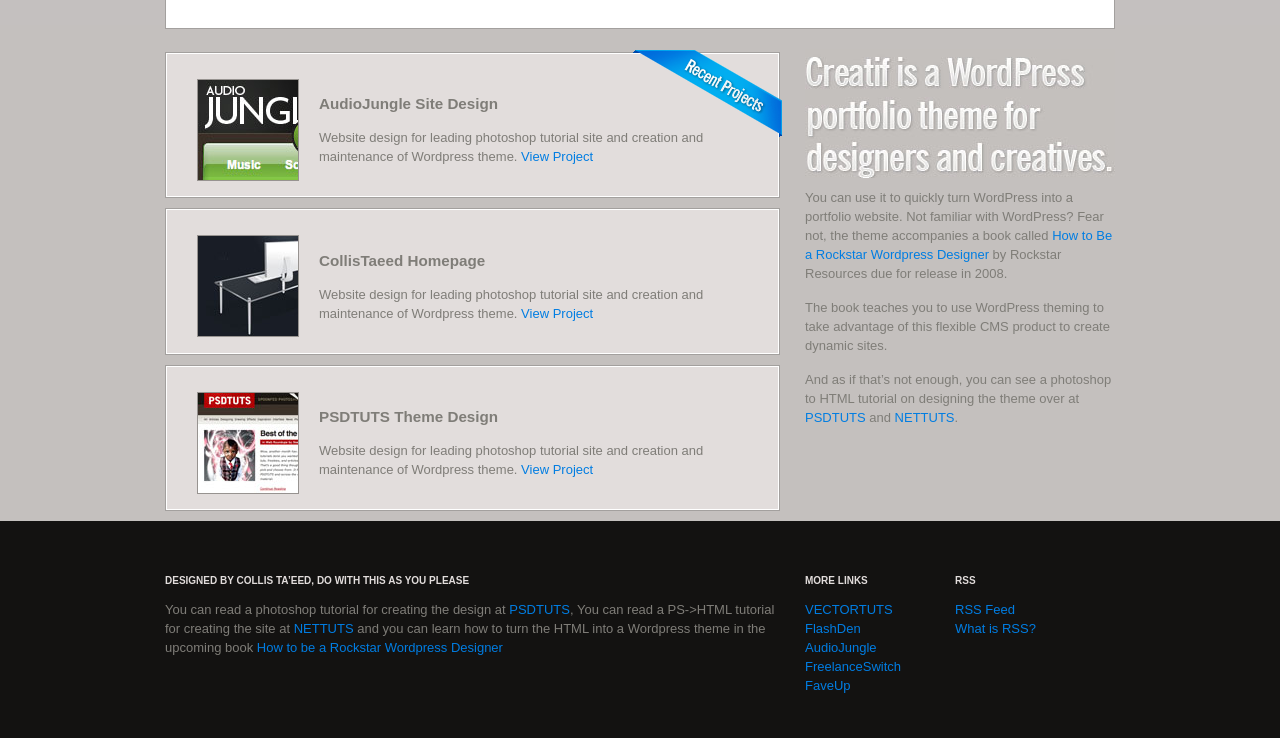
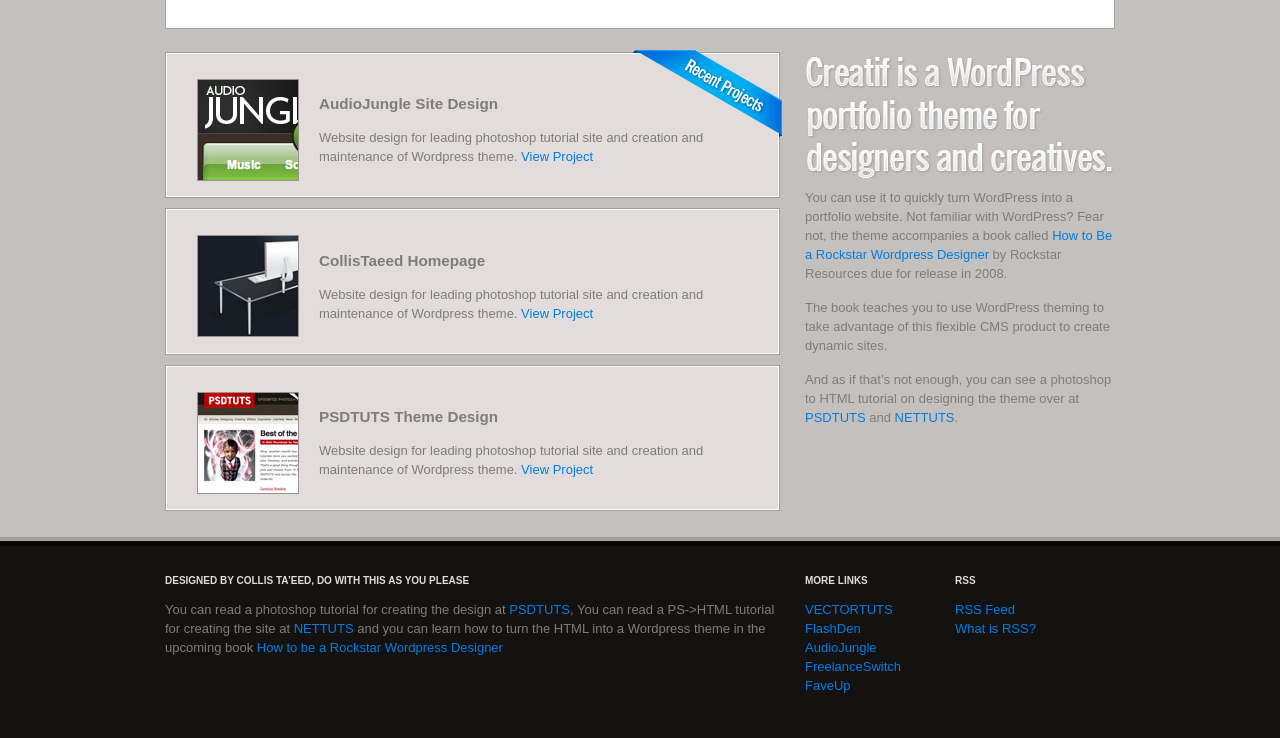
Before and after one commit to xiaoyc-9364/PSD-into-HTML-2, a plain HTML site: page index.html in a window 1280 px wide. Shown: the part 401-1139 px from the top of the page. Drawn offline with Linux system fonts and the light colour scheme.

Commit message:
修复背景

```diff
--- a/css/style.css
+++ b/css/style.css
@@ -45,6 +45,7 @@
 
 #main {
 	background-color: #c4c0be;
+	min-width: 950px;
 	background: #c4c0be url(../images/background_light_slice.jpg) repeat-x;
 }
 #main .container {
@@ -52,12 +53,17 @@
 	min-height: 400px
 }
 #footer {
-	background-image:url(images/background_footer.jpg);
+	background-image:url(../images/background_footer.jpg);
 	background-repeat:repeat-x;
 	padding:40px;
 	position:relative;
 	top:-20px;
 	min-height:130px;
+	min-width: 950px;
+	overflow: hidden;
+	-webkit-box-sizing: border-box;
+	-moz-box-sizing: border-box;
+	box-sizing: border-box;
 }
 .container {
 	width: 950px;
@@ -145,6 +151,7 @@
 #block_portfolio {
 	overflow: auto;
 	margin-bottom: 20px;
+	min-width: 950px;
 }
 #portfolio_items {
 	width: 615px;
```
